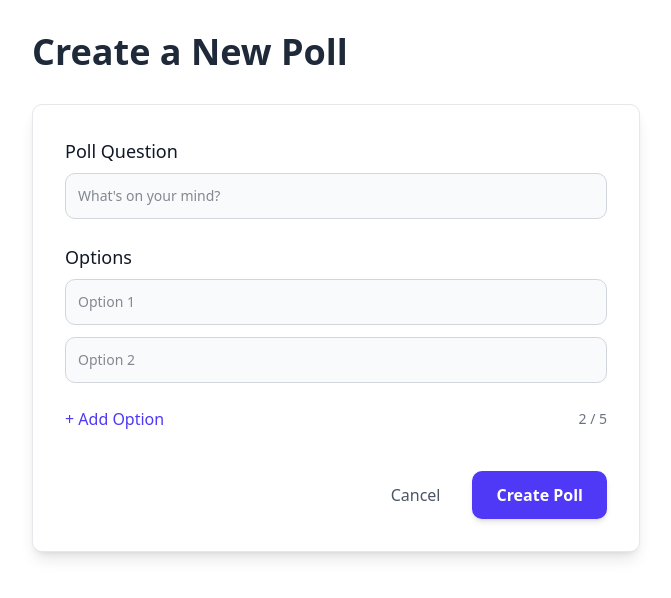
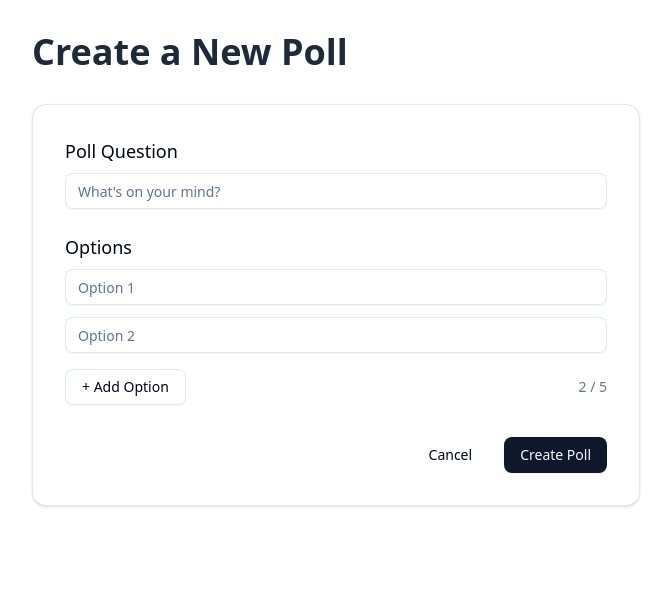
Before and after one commit to justin8ty/signalbets-backend, a SvelteKit app in the folder frontend/: page /create in a window 1280 px wide. Shown: the top 598 px of the page, without its empty margins (304-975 px from the left). Built offline with nearby package versions, Linux system fonts and the light colour scheme; no server answers.

Commit message:
chore: refactor to shadcn

```diff
--- a/frontend/src/routes/+page.svelte
+++ b/frontend/src/routes/+page.svelte
@@ -1,5 +1,7 @@
 <script lang="ts">
 	import type { PageData } from './$types';
+	import { Button } from '$lib/components/ui/button';
+	import * as Card from '$lib/components/ui/card';
 
 	let { data }: { data: PageData } = $props();
 </script>
@@ -7,9 +9,9 @@
 <div class="container mx-auto p-8">
 	<div class="flex justify-between items-center mb-8">
 		<h1 class="text-4xl font-bold text-gray-800">Active Polls</h1>
-		<a href="/create" class="bg-indigo-600 hover:bg-indigo-700 text-white font-bold py-2 px-4 rounded-lg shadow-md transition-colors duration-300">
+		<Button href="/create" variant="default">
 			Create New Poll
-		</a>
+		</Button>
 	</div>
 
 	{#if data.error}
@@ -20,9 +22,15 @@
 	{:else if data.polls && data.polls.length > 0}
 		<div class="grid grid-cols-1 md:grid-cols-2 lg:grid-cols-3 gap-6">
 			{#each data.polls as poll (poll.id)}
-				<a href={`/polls/${poll.id}`} class="block p-6 bg-white border border-gray-200 rounded-lg shadow-lg hover:shadow-xl hover:-translate-y-1 transition-all duration-300">
-					<h5 class="mb-2 text-xl font-bold tracking-tight text-gray-900">{poll.question}</h5>
-					<p class="font-normal text-gray-500 text-sm">Created: {new Date(poll.created_at).toLocaleString()}</p>
+				<a href={`/polls/${poll.id}`} class="block">
+					<Card.Root class="p-6 shadow-lg hover:shadow-xl hover:-translate-y-1 transition-all duration-300">
+						<Card.Header>
+							<Card.Title class="text-xl">{poll.question}</Card.Title>
+						</Card.Header>
+						<Card.Description>
+							Created: {new Date(poll.created_at).toLocaleString()}
+						</Card.Description>
+					</Card.Root>
 				</a>
 			{/each}
 		</div>
--- a/frontend/src/routes/create/+page.svelte
+++ b/frontend/src/routes/create/+page.svelte
@@ -1,47 +1,70 @@
 <script lang="ts">
 	import { enhance } from '$app/forms';
 	import type { ActionData } from './$types';
+	import { Button } from '$lib/components/ui/button';
+	import { Input } from '$lib/components/ui/input';
+	import { Label } from '$lib/components/ui/label';
+	import * as Card from '$lib/components/ui/card';
 
 	let { form }: { form: ActionData } = $props();
 
-	let options = ['', ''];
+	let options = $state(['', '']);
 
 	function addOption() {
 		if (options.length < 5) {
-			options = [...options, ''];
+			options.push('');
 		}
 	}
 
 	function removeOption(index: number) {
 		if (options.length > 2) {
-			options = options.filter((_, i) => i !== index);
+			options.splice(index, 1);
 		}
 	}
 </script>
 
+
 <div class="container mx-auto p-8 max-w-2xl">
 	<h1 class="text-4xl font-bold text-gray-800 mb-8">Create a New Poll</h1>
 
-    <form method="POST" use:enhance class="bg-white p-8 rounded-lg shadow-lg border border-gray-200">
+	<Card.Root class="p-8">
 		{#if form?.error}
 			<div class="bg-red-100 border-l-4 border-red-500 text-red-700 p-4 mb-6 rounded-md" role="alert">
 				<p><strong class="font-bold">Error:</strong> {form.error}</p>
 			</div>
 		{/if}
 
+		<form method="POST" use:enhance>
 			<div class="mb-6">
-            <label for="question" class="block mb-2 text-lg font-medium text-gray-900">Poll Question</label>
-            <input type="text" id="question" name="question" value={form?.question || ''} class="bg-gray-50 border border-gray-300 text-gray-900 text-sm rounded-lg focus:ring-indigo-500 focus:border-indigo-500 block w-full p-3" placeholder="What's on your mind?" required>
+				<Label for="question" class="block mb-2 text-lg font-medium">Poll Question</Label>
+				<Input
+					id="question"
+					name="question"
+					value={form?.question || ''}
+					placeholder="What's on your mind?"
+					required
+				/>
 			</div>
 
 			<div class="mb-4">
-            <label class="block mb-2 text-lg font-medium text-gray-900">Options</label>
+				<Label class="block mb-2 text-lg font-medium">Options</Label>
 				<div class="space-y-3">
 					{#each options as option, i (i)}
 						<div class="flex items-center gap-2">
-                        <input type="text" name="options" bind:value={options[i]} class="bg-gray-50 border border-gray-300 text-gray-900 text-sm rounded-lg focus:ring-indigo-500 focus:border-indigo-500 block w-full p-3" placeholder={`Option ${i + 1}`}>
+							<Input
+								name="options"
+								bind:value={options[i]}
+								placeholder={`Option ${i + 1}`}
+							/>
 							{#if options.length > 2}
-                            <button type="button" on:click={() => removeOption(i)} class="text-red-500 hover:text-red-700 font-bold p-2">X</button>
+								<Button
+									type="button"
+									variant="destructive"
+									size="sm"
+									onclick={() => removeOption(i)}
+								>
+									X
+								</Button>
 							{/if}
 						</div>
 					{/each}
@@ -49,17 +72,25 @@
 			</div>
 
 			<div class="flex justify-between items-center mb-8">
-            <button type="button" on:click={addOption} disabled={options.length >= 5} class="text-indigo-600 hover:text-indigo-800 disabled:text-gray-400 disabled:cursor-not-allowed font-medium py-2 transition-colors duration-300">
+				<Button
+					type="button"
+					variant="outline"
+					onclick={addOption}
+					disabled={options.length >= 5}
+				>
 					+ Add Option
-            </button>
+				</Button>
 				<span class="text-sm text-gray-500">{options.length} / 5</span>
 			</div>
 
 			<div class="flex items-center justify-end gap-4">
-            <a href="/" class="text-gray-600 hover:text-gray-800 font-medium py-2 px-4">Cancel</a>
-            <button type="submit" class="bg-indigo-600 hover:bg-indigo-700 text-white font-bold py-3 px-6 rounded-lg shadow-md hover:shadow-lg transition-all duration-300">
+				<Button variant="ghost" href="/" as="a">
+					Cancel
+				</Button>
+				<Button type="submit" variant="default">
 					Create Poll
-            </button>
+				</Button>
 			</div>
 		</form>
+	</Card.Root>
 </div>
--- a/frontend/src/routes/polls/[id]/+page.svelte
+++ b/frontend/src/routes/polls/[id]/+page.svelte
@@ -1,4 +1,3 @@
-
 <script lang="ts">
 	import { onMount, onDestroy, tick } from 'svelte';
 	import { writable } from 'svelte/store';
@@ -15,6 +14,9 @@
 		Legend
 	} from 'chart.js';
 	import { PUBLIC_API_URL } from '$env/static/public';
+	import { Button } from '$lib/components/ui/button';
+	import { Label } from '$lib/components/ui/label';
+	import * as Card from '$lib/components/ui/card';
 
 	let { data, form }: { data: PageData; form: ActionData } = $props();
 
@@ -106,7 +108,6 @@
 			chart.destroy();
 		}
 	});
-
 </script>
 
 <div class="container mx-auto p-8 max-w-4xl">
@@ -115,20 +116,33 @@
 	<p class="text-gray-500 mb-8">Vote for your favorite option below.</p>
 
 	<div class="grid grid-cols-1 md:grid-cols-2 gap-8">
-		<div class="bg-white p-8 rounded-lg shadow-lg border border-gray-200">
-			<h2 class="text-2xl font-bold mb-6">Cast Your Vote</h2>
+		<Card.Root>
+			<Card.Header>
+				<Card.Title>Cast Your Vote</Card.Title>
+			</Card.Header>
+			<Card.Content>
 				<form method="POST" use:enhance>
 					<div class="space-y-4">
     {#each data.poll.options as option (option.id)}
-                        <label class="flex items-center p-4 border rounded-lg cursor-pointer hover:bg-indigo-50 transition-colors duration-200">
-                            <input type="radio" name="optionId" value={option.id} class="h-5 w-5 text-indigo-600 focus:ring-indigo-500 border-gray-300">
-                            <span class="ml-4 text-lg text-gray-800">{option.text}</span>
+        <label
+            for="option-{option.id}"
+            class="flex items-center p-4 border rounded-lg cursor-pointer hover:bg-accent transition-colors"
+        >
+            <input
+                type="radio"
+                name="optionId"
+                value={option.id}
+                class="h-5 w-5 text-indigo-600 focus:ring-indigo-500 border-gray-300"
+                id="option-{option.id}"
+            >
+            <span class="ml-4 text-lg">{option.text}</span>
         </label>
     {/each}
 </div>
-                <button type="submit" class="w-full bg-indigo-600 hover:bg-indigo-700 text-white font-bold py-3 px-4 rounded-lg mt-6 shadow-md hover:shadow-lg transition-all duration-300">
+
+					<Button type="submit" class="w-full mt-6">
 						Submit Vote
-                </button>
+					</Button>
 					{#if form?.error}
 						<p class="text-red-500 mt-4 text-center">{form.error}</p>
 					{/if}
@@ -136,19 +150,24 @@
 						<p class="text-green-500 mt-4 text-center">Vote cast successfully!</p>
 					{/if}
 				</form>
-		</div>
+			</Card.Content>
+		</Card.Root>
 
-		<div class="bg-white p-8 rounded-lg shadow-lg border border-gray-200">
-            <div class="flex justify-between items-center mb-4">
-			    <h2 class="text-2xl font-bold">Live Results</h2>
+		<Card.Root>
+			<Card.Header>
+				<div class="flex justify-between items-center">
+					<Card.Title>Live Results</Card.Title>
 					<span class="text-sm font-medium px-3 py-1 rounded-full
 						{$connectionStatus === 'Live' ? 'bg-green-100 text-green-800' : 'bg-yellow-100 text-yellow-800'}">
 						{$connectionStatus}
 					</span>
 				</div>
+			</Card.Header>
+			<Card.Content>
 				<div class="relative h-80">
 					<canvas bind:this={canvas}></canvas>
 				</div>
+			</Card.Content>
+		</Card.Root>
 	</div>
 </div>
-</div>
```
Lines whose indentation alone changed are shown as unchanged.
